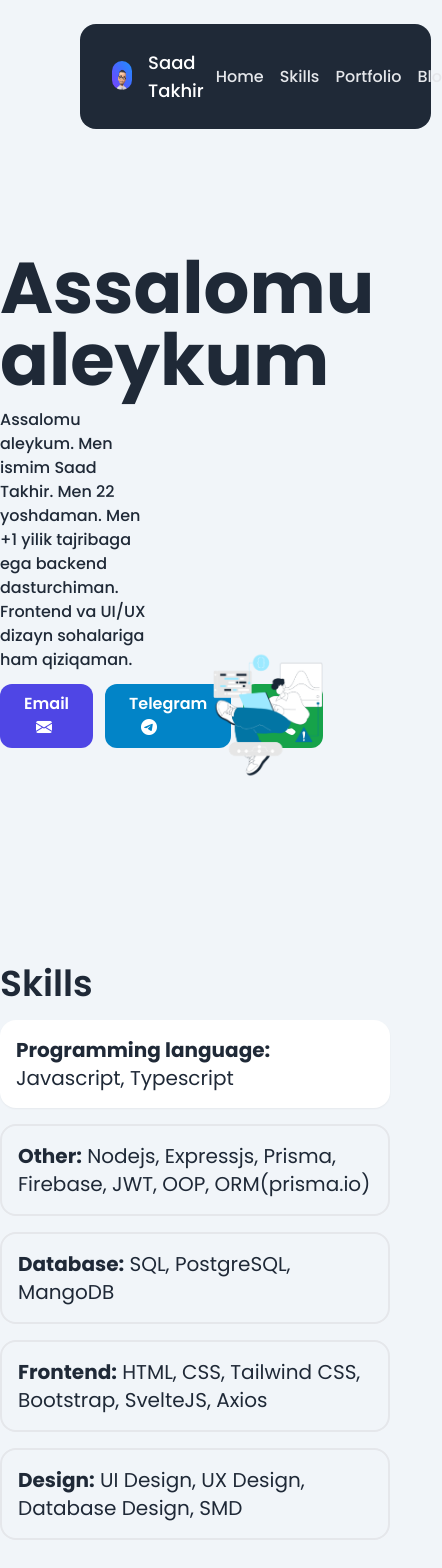
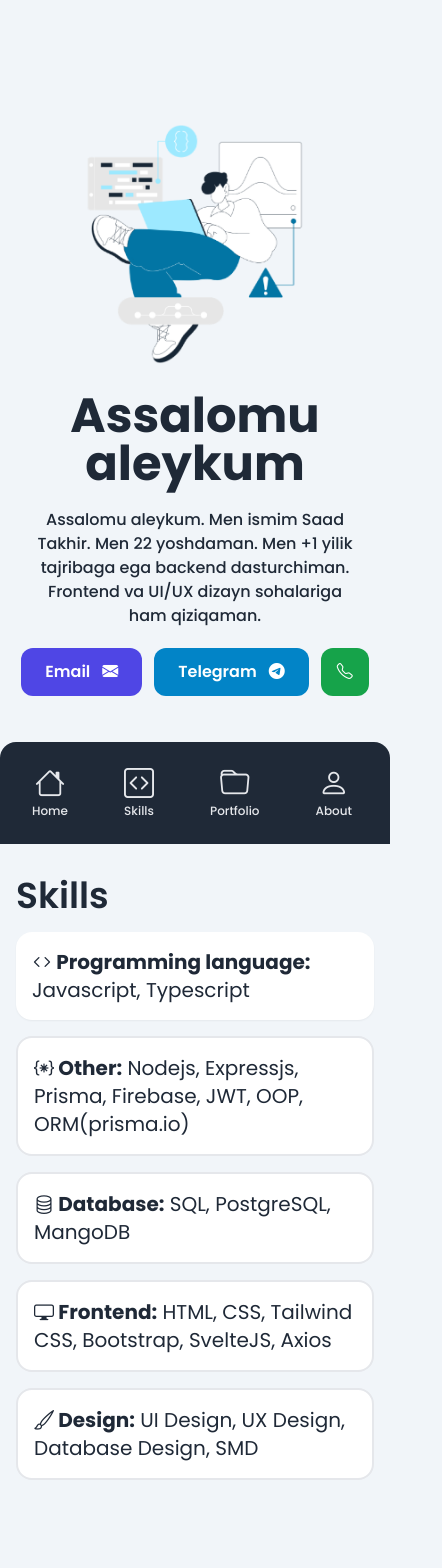
Before and after one commit to taxirov/portfolio, a Svelte app: page / in a window 390 px wide. Shown: the top 1568 px of the page, 442 px wide, since content can reach past the window. Built offline with nearby package versions, Linux system fonts and the light colour scheme.

Commit message:
convert to mobile

```diff
--- a/package.json
+++ b/package.json
@@ -6,7 +6,7 @@
   "scripts": {
     "build": "rollup -c",
     "dev": "rollup -c -w",
-    "start": "sirv public --no-clear",
+    "start": "sirv public --no-clear --host",
     "check": "svelte-check"
   },
   "devDependencies": {
@@ -22,6 +22,7 @@
     "svelte": "^3.55.0",
     "svelte-check": "^3.0.0",
     "svelte-preprocess": "^5.0.4",
+    "tailwindcss": "^3.3.3",
     "tslib": "^2.5.0",
     "typescript": "^4.9.0"
   },
--- a/public/index.html
+++ b/public/index.html
@@ -13,6 +13,6 @@
 	<script defer src='/build/bundle.js'></script>
 </head>
 
-<body class="bg-slate-100 px96px]">
+<body class="bg-slate-100 px-4 sm:px-8 md:px-12 lg:px-[96px]">
 </body>
 </html>
--- a/src/App.svelte
+++ b/src/App.svelte
@@ -1,130 +1,152 @@
+<div class="fixed bottom-0 md:bottom-[100%] md:top-6 left-0 md:left-20 right-0 flex justify-between md:w-[90%] px-3 py-3 md:px-8 md:py-8 mx-auto bg-gray-800 rounded-t-2xl md:rounded-2xl">
+    <div class="hidden md:flex justify-start items-center gap-4">
+        <div class="w-8 h-8 rounded-2xl crop">
+            <img class="w-[29px] h-[29px] rounded-2xl" src="./90a3be0312ae0f2090f08b2fdb6d7828.png" alt=""/>
+        </div>
+        <div class="text-white text-lg font-medium font-['Poppins']">Saad Takhir</div>
+    </div>
+    <div class="hidden md:flex gap-4 items-center">
+        <a href="#home" class="text-gray-200 hover:text-white text-md font-medium hover:font-semibold">Home</a>
+        <a href="#skills" class="text-gray-200 hover:text-white text-md font-medium">Skills</a>
+        <a href="#portfolio" class="text-gray-200 hover:text-white text-md font-medium">Portfolio</a>
+        <a href="#about-me" class="text-gray-200 hover:text-white text-md font-medium">About</a>
+    </div>
+    <div class="flex md:hidden gap-4 items-center justify-between">
+        <a href="#home" class="text-gray-200 flex flex-col items-center px-5 py-3 rounded-xl focus:bg-gray-700 hover:bg-gray-700">
+            <i class="bi bi-house text-3xl"></i>
+            <p class="text-[12px] font-medium">Home</p>
+        </a>
+        <a href="#skills" class="text-gray-200 flex flex-col items-center px-5 py-3 rounded-xl focus:bg-gray-700 hover:bg-gray-700">
+            <i class="bi bi-code-square text-3xl"></i>
+            <p class="text-[12px] font-medium">Skills</p>
+        </a>
+        <a href="#portfolio" class="text-gray-200 flex flex-col items-center px-5 py-3 rounded-xl focus:bg-gray-700 hover:bg-gray-700">
+            <i class="bi bi-folder text-3xl"></i>
+            <p class="text-[12px] font-medium">Portfolio</p>
+        </a>
+        <a href="#about-me" class="text-gray-200 flex flex-col items-center px-5 py-3 rounded-xl focus:bg-gray-700 hover:bg-gray-700">
+            <i class="bi bi-person text-3xl"></i>
+            <p class="text-[12px] font-medium">About</p>
+        </a>
+    </div>
+    <div class="hidden md:flex justify-center items-center gap-[17px]">
         <div
-    class="fixed top-6 left-20 flex justify-between w-[90%] px-8 py-4 mx-auto bg-gray-800 rounded-2xl"
->
-    <div class="flex justify-start items-center gap-4">
-        <div class="w-8 h-8 rounded-2xl crop">
-            <img
-                class="w-[29px] h-[29px] rounded-2xl"
-                src="./90a3be0312ae0f2090f08b2fdb6d7828.png"
-                alt="icon"
-            />
-        </div>
-        <div class="text-white text-lg font-medium font-['Poppins']">
-            Saad Takhir
-        </div>
-    </div>
-    <div class="flex gap-4 items-center">
-        <a
-            href="#home"
-            class="text-gray-200 hover:text-white text-md font-medium hover:font-semibold"
-            >Home</a
-        >
-        <a
-            href="#skills"
-            class="text-gray-200 hover:text-white text-md font-medium">Skills</a
-        >
-        <a
-            href="#portfolio"
-            class="text-gray-200 hover:text-white text-md font-medium"
-            >Portfolio</a
-        >
-        <a
-            href="#blog"
-            class="text-gray-200 hover:text-white text-md font-medium">Blog</a
-        >
-    </div>
-    <div class="justify-center items-center gap-[17px] flex">
-        <div
-            class="px-[36.06px] py-[8.65px] bg-indigo-400 rounded-lg justify-center items-center gap-[7.21px] flex"
-        >
-            <div class="text-white text-lg font-semibold font-['Poppins']">
-                Contact Me
+            class="px-[36.06px] py-[8.65px] bg-indigo-400 rounded-lg justify-center items-center gap-[7.21px] flex">
+            <div class="text-white text-lg font-semibold font-['Poppins']">Contact Me</div>
         </div>
     </div>
 </div>
-</div>
-<div id="home" class="flex justify-between items-end h-screen w-full pb-[64px]">
-    <div class="flex flex-col items-start pb-[2rem] gap-3 w-1/2">
-        <h1 class="text-7xl font-bold text-gray-800">Assalomu aleykum</h1>
-        <p class="text-md font-medium text-gray-800 w-3/4">
-            Assalomu aleykum. Men ismim Saad Takhir. Men 22 yoshdaman. Men +1
-            yilik tajribaga ega backend dasturchiman. Frontend va UI/UX dizayn
-            sohalariga ham qiziqaman.
-        </p>
-        <div class="flex gap-3 items-center">
-            <a
-                href="mailto:saadtakhir1@gmail.com"
-                class="px-6 py-2 text-white font-semibold rounded-xl bg-indigo-600"
-                >Email<i class="bi bi-envelope-fill ml-3" /></a
-            >
-            <a
-                href="https:/t.me/saad_takhir"
-                class="px-6 py-2 text-white font-semibold rounded-xl bg-sky-600"
-                >Telegram<i class="bi bi-telegram ml-3" /></a
-            >
-            <a
-                href="https:/t.me/saad_takhir"
-                class="px-6 py-2 text-white font-semibold rounded-xl bg-green-600"
-                >Call<i class="bi bi-telephone-fill ml-3" /></a
-            >
+<section class="grid grid-cols-1">
+    <div id="home" class="flex justify-between items-center md:items-end h-screen w-full md:pb-[64px]">
+        <div class="flex flex-col items-center md:start justify-start pb-[2rem] gap-5 md:w-1/2">
+            <img class="md:hidden h-[16rem]" src="./Software developer.png" alt="">
+            <h1 class="text-5xl sm:text-6xl lg:text-7xl text-center md:text-left font-bold text-gray-800">Assalomu aleykum</h1>
+            <p class="text-md text-center md:text-left font-medium text-gray-800 w-[90%] md:w-3/4">Assalomu aleykum. Men ismim Saad Takhir. Men 22 yoshdaman. Men +1 yilik tajribaga ega backend
+                dasturchiman. Frontend va UI/UX dizayn sohalariga ham qiziqaman.</p>
+            <div class="flex gap-3 items-center justify-center">
+                <a href="mailto:saadtakhir1@gmail.com" class="px-6 py-3 text-white font-semibold rounded-xl bg-indigo-600 w-fit">Email<i class="bi bi-envelope-fill ml-3"></i></a>
+                <a href="https:/t.me/saad_takhir" class="px-6 py-3 text-white font-semibold rounded-xl bg-sky-600 w-fit">Telegram<i class="bi bi-telegram ml-3"></i></a>
+                <a href="https:/t.me/saad_takhir" class="px-4 py-3 text-white font-semibold rounded-xl bg-green-600 w-fit"><i class="bi bi-telephone"></i></a>
             </div>
         </div>
-    <div class="w-1/2">
-        <img class="w-3/4" src="./Software developer.png" alt="" />
+        <div class=" hidden md:block w-1/2">
+            <img class="w-3/4" src="./Software developer.png" alt="">
         </div>
     </div>
-<div id="skills" class="flex flex-col gap-4 pt-[120px] h-screen text-gray-800">
-    <h1 class="text-4xl font-semibold">Skills</h1>
+    <div id="skills" class="flex flex-col gap-4 pt-8 md:pt-[120px] h-screen text-gray-800">
+        <h1 class="text-4xl text-left font-semibold">Skills</h1>
         <div class="p-4 shadow-sm rounded-2xl w-[100%] bg-white">
-        <h2 class="text-xl">
-            <b>Programming language:</b> Javascript, Typescript
-        </h2>
+            <h2 class="text-xl"><b><i class="bi bi-code"></i> Programming language:</b> Javascript, Typescript</h2>
         </div>
-    <div class="p-4 border-2 rounded-2xl w-[100%]">
-        <h2 class="text-xl">
-            <b>Other:</b> Nodejs, Expressjs, Prisma, Firebase, JWT, OOP, ORM(prisma.io)
-        </h2>
+        <div class="p-4 border-2 rounded-2xl w-[100%] bg-white">
+            <h2 class="text-xl"><b><i class="bi bi-braces-asterisk"></i> Other:</b> Nodejs, Expressjs, Prisma, Firebase, JWT, OOP, ORM(prisma.io)</h2>
         </div>
-    <div class="p-4 border-2 rounded-2xl w-[100%]">
-        <h2 class="text-xl"><b>Database:</b> SQL, PostgreSQL, MangoDB</h2>
+        <div class="p-4 border-2 rounded-2xl w-[100%] bg-white">
+            <h2 class="text-xl"><b><i class="bi bi-database"></i> Database:</b> SQL, PostgreSQL, MangoDB</h2>
         </div>
-    <div class="p-4 border-2 rounded-2xl w-[100%]">
-        <h2 class="text-xl">
-            <b>Frontend:</b> HTML, CSS, Tailwind CSS, Bootstrap, SvelteJS, Axios
-        </h2>
+        <div class="p-4 border-2 rounded-2xl w-[100%] bg-white">
+            <h2 class="text-xl"><b><i class="bi bi-display"></i> Frontend:</b> HTML, CSS, Tailwind CSS, Bootstrap, SvelteJS, Axios </h2>
         </div>
-    <div class="p-4 border-2 rounded-2xl w-[100%]">
-        <h2 class="text-xl">
-            <b>Design:</b> UI Design, UX Design, Database Design, SMD
-        </h2>
+        <div class="p-4 border-2 rounded-2xl w-[100%] bg-white">
+            <h2 class="text-xl"><b><i class="bi bi-brush"></i> Design:</b> UI Design, UX Design, Database Design, SMD</h2>
         </div>
     </div>
-<div id="portfolio" class="flex flex-col gap-4 pt-[120px] h-screen">
+    <div id="portfolio" class="flex flex-col gap-4 pt-8 md:pt-[120px] h-screen">
         <h1 class="text-4xl font-semibold text-gray-800">Portfolio</h1>
-    <div class="grid grid-cols-3 gap-4">
-        <a
-            href="https://github.com/taxirov"
-            target="_blank"
-            class="flex flex-col items-center justify-between shadow bg-gray-800 rounded-2xl text-white pb-8"
-        >
-            <i class="bi bi-github text-[14rem]" />
+        <div class="grid grid-cols-1 sm:grid-cols-2 md:grid-cols-3 gap-4">
+            <a href="https://github.com/taxirov" target="_blank" class="flex flex-row md:flex-col items-center justify-start md:justify-between gap-5 px-5 py-2 shadow bg-gray-800 rounded-2xl text-white md:pb-8">
+                <i class="bi bi-github text-[6rem] md:text-[14rem]"></i>
                 <p class="text-4xl font-medium">GitHub</p>
             </a>
-        <a
-            href="https://figma.com/@taxirov"
-            target="_blank"
-            class="flex flex-col items-center justify-between shadow bg-white rounded-2xl text-gray-800 pt-[4rem] pb-8"
-        >
-            <img src="./Figma-logo.svg" alt="" class="h-[14rem]" />
+            <a href="https://figma.com/@taxirov" target="_blank" class="flex flex-row md:flex-col items-center justify-start md:justify-between gap-5 px-5 py-6 shadow bg-white rounded-2xl text-gray-800 md:pt-[4rem] md:pb-8">
+                <img src="./Figma-logo.svg" alt="" class="h-[6rem] md:h-[14rem]">
                 <p class="text-4xl font-medium text-gray-800">Figma</p>
             </a>
-        <a
-            href="https://t.me/saad_blog"
-            target="_blank"
-            class="flex flex-col items-center justify-between shadow bg-sky-500 rounded-2xl text-white pb-8"
-        >
-            <i class="bi bi-telegram text-[14rem]" />
+            <a href="https://t.me/saad_blog" target="_blank" class="flex flex-row md:flex-col items-center justify-start md:justify-between gap-5 px-5 py-2 shadow bg-sky-500 rounded-2xl text-white md:pb-8">
+                <i class="bi bi-telegram text-[6rem] text-[14rem]"></i>
                 <p class="text-4xl font-medium">Telegram</p>
             </a>
         </div>
     </div>
+    <div id="about-me" class="flex flex-col gap-4 pt-8 md:pt-[120px] h-screen text-gray-800">
+        <h1 class="text-4xl font-semibold">#About</h1>
+        <div class="flex flex-col gap-3 bg-white p-4 rounded-2xl shadow-sm">
+            <p class="text-xl font-medium">About:</p>
+            <span class="flex gap-2">
+                <i class="bi bi-person-fill"></i>
+                <p class="font-medium"><b>Fullname: </b>Sevinchbek Taxirov</p>
+            </span>
+            <span class="flex gap-2">
+                <i class="bi bi-map-fill"></i>
+                <p class="font-medium"><b>Address: </b>Shovot, Xorazm, O'zbekistan</p>
+            </span>
+            <span class="flex gap-2">
+                <i class="bi bi-reception-4"></i>
+                <p class="font-medium"><b>Age: </b>22</p>
+            </span>
+            <span class="flex gap-2">
+                <i class="bi bi-briefcase-fill"></i>
+                <p class="font-medium"><b>Job title: </b>Backend Developer</p>
+            </span>
+        </div>
+        <div class="flex flex-col gap-3 bg-white p-4 rounded-2xl shadow-sm">
+            <p class="text-xl font-medium">Links:</p>
+            <div class="grid grid-cols-3 gap-3">
+                <a href="https://t.me/saad_takhir" target="_blank" class="flex items-center justify-center py-4 px-5 rounded-xl bg-[#0088cc]">
+                    <i class="bi bi-telegram text-3xl text-white"></i>
+                </a>
+                <a href="https://instagram.com/saad_takhir" target="_blank"
+                class="flex items-center justify-center py-4 px-5 rounded-xl"
+                style="background: #f09433;
+                background: -moz-linear-gradient(45deg, #f09433 0%, #e6683c 25%, #dc2743 50%, #cc2366 75%, #bc1888 100%);
+                background: -webkit-linear-gradient(45deg, #f09433 0%,#e6683c 25%,#dc2743 50%,#cc2366 75%,#bc1888 100%);
+                background: linear-gradient(45deg, #f09433 0%,#e6683c 25%,#dc2743 50%,#cc2366 75%,#bc1888 100%);
+                filter: progid:DXImageTransform.Microsoft.gradient( startColorstr='#f09433', endColorstr='#bc1888',GradientType=1 );
+                  ">
+                    <i class="bi bi-instagram text-3xl text-white"></i>
+                </a>
+                <a href="https://youtube.com/@saadtakhir" target="_blank" class="flex items-center justify-center py-4 px-5 rounded-xl bg-[#c4302b]">
+                    <i class="bi bi-youtube text-3xl text-white"></i>
+                </a>
+                <a href="https://github.com/taxirov" target="_blank" class="flex items-center justify-center py-4 px-5 rounded-xl bg-[#171515]">
+                    <i class="bi bi-github text-3xl text-white"></i>
+                </a>
+                <a href="https://github.com/taxirov" target="_blank" class="flex items-center justify-center py-4 px-5 rounded-xl bg-[#c8232c]">
+                    <i class="bi bi-pinterest text-3xl text-white"></i>
+                </a>
+                <a href="https://linkedin.com/in/taxirov" target="_blank" class="flex items-center justify-center py-4 px-5 rounded-xl bg-[#0A66C2]">
+                    <i class="bi bi-linkedin text-3xl text-white"></i>
+                </a>
+                <a href="https://github.com/taxirov" target="_blank" class="flex items-center justify-center py-4 px-5 rounded-xl bg-[#00acee]">
+                    <i class="bi bi-twitter text-3xl text-white"></i>
+                </a>
+                <a href="https://dribbble.com/saadtakhir" target="_blank" class="flex items-center justify-center py-4 px-5 rounded-xl bg-[#ea4c89]">
+                    <i class="bi bi-dribbble text-3xl text-white"></i>
+                </a>
+                <a href="https://github.com/taxirov" target="_blank" class="flex items-center justify-center py-4 px-5 rounded-xl bg-[#316FF6]">
+                    <i class="bi bi-facebook text-3xl text-white"></i>
+                </a>
+            </div>
+        </div>
+    </div>
+</section>
--- /dev/null
+++ b/src/input.css
@@ -0,0 +1,3 @@
+@tailwind base;
+@tailwind components;
+@tailwind utilities;
--- /dev/null
+++ b/tailwind.config.js
@@ -0,0 +1,8 @@
+/** @type {import('tailwindcss').Config} */
+export default {
+  content: ["./src/**/*.{html,js,svelte}"],
+  theme: {
+    extend: {},
+  },
+  plugins: [],
+}
```
Also changed, not shown: 1 other file (tests, documents, lock files or other folders). Lines whose indentation alone changed are shown as unchanged.
